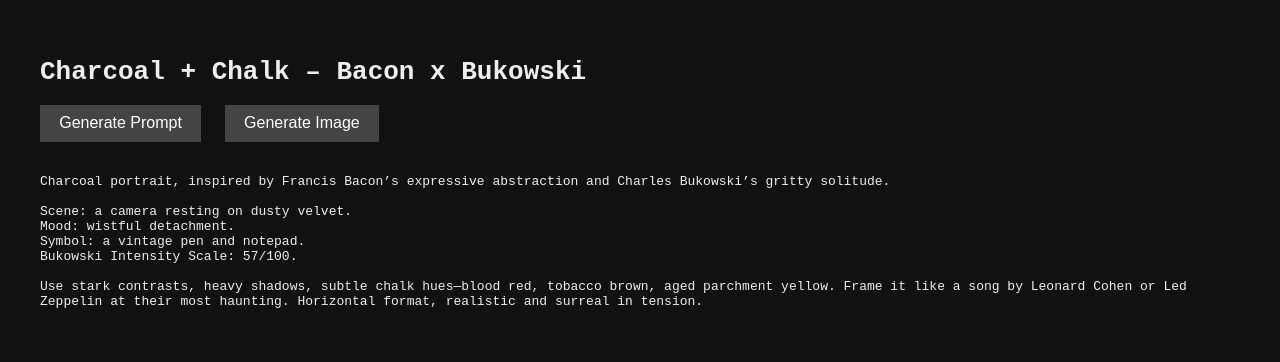
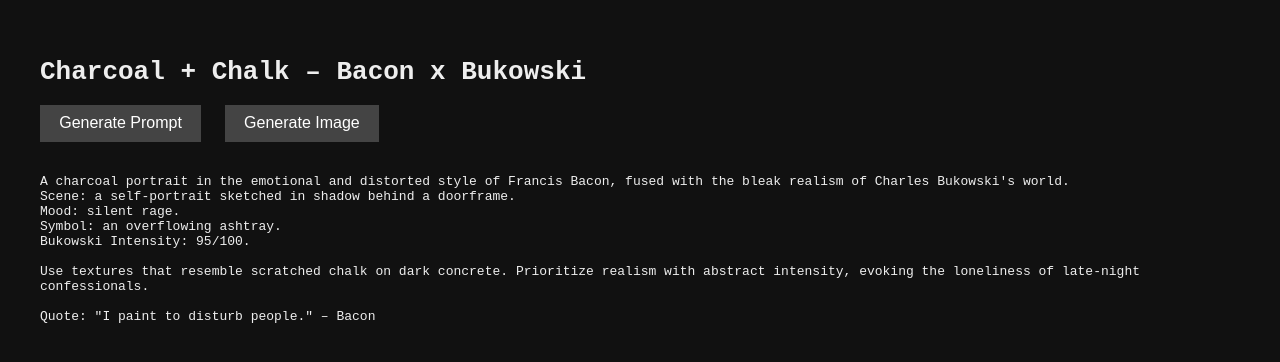
Before and after one commit to wjjackson/bacon-bukowski-ai, a website: page index.html in a window 1280 px wide. Drawn offline with Linux system fonts and the light colour scheme.

```diff
--- a/index.html
+++ b/index.html
@@ -36,57 +36,67 @@
   <button onclick="generateImage()">Generate Image</button>
 
   <div id="promptOutput"></div>
-  <img id="imageOutput" src="" alt="Generated image" />
+  <img id="imageOutput" src="" alt="" />
 
   <script>
     let currentPrompt = '';
 
     const scenes = [
-      "a wooden desk with an antique typewriter",
-      "a shadowy bookshelf filled with worn books",
-      "a wine glass tipped on its side next to a crumpled paper",
-      "a solitary window with a woman staring into dusk",
-      "a camera resting on dusty velvet",
-      "a door frame hiding a blurred figure",
-      "a smoke-stained bar mirror reflecting a broken poet",
-      "an empty pen beside a dried ink well",
-      "a dim room filled with books and flickering candlelight",
-      "a mirror cracked across a weary self-portrait"
+      "a typewriter surrounded by cigarette smoke",
+      "a woman gazing out a cracked window at dusk",
+      "an old man slouched beside a flickering TV",
+      "a bookshelf drowning in dust and poetry",
+      "a self-portrait sketched in shadow behind a doorframe",
+      "a wine glass shattered on a motel carpet",
+      "a rain-soaked camera left on a fire escape",
+      "a pair of empty boots facing a mirror",
+      "a handwritten letter pinned to a corkboard with a knife",
+      "a naked lightbulb dangling over scattered pages"
     ];
 
     const emotions = [
-      "lonely wisdom",
-      "tired inspiration",
-      "inebriated longing",
-      "existential introspection",
-      "melancholic defiance",
-      "raw vulnerability",
-      "moody resignation",
-      "wistful detachment",
-      "intellectual despair",
-      "tender ache"
+      "gritty solitude",
+      "drunken confession",
+      "tender alienation",
+      "repressed fury",
+      "fugitive intimacy",
+      "haunted reverence",
+      "numb resistance",
+      "silent rage",
+      "bleeding vulnerability",
+      "disoriented love"
     ];
 
     const objects = [
-      "a smoldering cigarette",
-      "a vintage pen and notepad",
-      "an old camera with a broken lens",
-      "a torn photograph",
-      "a flickering match about to go out",
-      "an open book with a rose pressed inside",
-      "an empty bottle beside a stack of letters",
-      "a dusty window frame catching the last light",
-      "a cracked coffee mug",
-      "a mirror with a thumbprint in the dust"
+      "a broken typewriter",
+      "an overflowing ashtray",
+      "a half-empty bottle of red wine",
+      "a notebook with pages torn out",
+      "a shadow in a mirror",
+      "a pair of cracked glasses",
+      "a fountain pen leaking ink",
+      "a stack of worn Bukowski novels",
+      "a polaroid fading in sunlight",
+      "a key with no door"
+    ];
+
+    const quotes = [
+      `"Find what you love and let it kill you." – Bukowski`,
+      `"We are all born mad. Some remain so." – Bacon`,
+      `"Some people never go crazy. What truly horrible lives they must lead." – Bukowski`,
+      `"I paint to disturb people." – Bacon`,
+      `"You have to die a few times before you can really live." – Bukowski`,
+      `"The job of the artist is always to deepen the mystery." – Bacon`
     ];
 
     function generatePrompt() {
       const scene = scenes[Math.floor(Math.random() * scenes.length)];
       const emotion = emotions[Math.floor(Math.random() * emotions.length)];
       const object = objects[Math.floor(Math.random() * objects.length)];
+      const quote = quotes[Math.floor(Math.random() * quotes.length)];
       const score = Math.floor(Math.random() * 101);
 
-      currentPrompt = `Charcoal portrait, inspired by Francis Bacon’s expressive abstraction and Charles Bukowski’s gritty solitude.\n\nScene: ${scene}.\nMood: ${emotion}.\nSymbol: ${object}.\nBukowski Intensity Scale: ${score}/100.\n\nUse stark contrasts, heavy shadows, subtle chalk hues—blood red, tobacco brown, aged parchment yellow. Frame it like a song by Leonard Cohen or Led Zeppelin at their most haunting. Horizontal format, realistic and surreal in tension.`;
+      currentPrompt = `A charcoal portrait in the emotional and distorted style of Francis Bacon, fused with the bleak realism of Charles Bukowski's world.\nScene: ${scene}.\nMood: ${emotion}.\nSymbol: ${object}.\nBukowski Intensity: ${score}/100.\n\nUse textures that resemble scratched chalk on dark concrete. Prioritize realism with abstract intensity, evoking the loneliness of late-night confessionals.\n\nQuote: ${quote}`;
 
       document.getElementById("promptOutput").innerText = currentPrompt;
       document.getElementById("imageOutput").style.display = "none";
@@ -109,9 +119,9 @@
 
       const data = await response.json();
       if (data && data.url) {
-        const img = document.getElementById("imageOutput");
-        img.src = data.url;
-        img.style.display = "block";
+        const image = document.getElementById("imageOutput");
+        image.src = data.url;
+        image.style.display = "block";
       } else {
         alert("Failed to generate image.");
         console.error(data);
```
